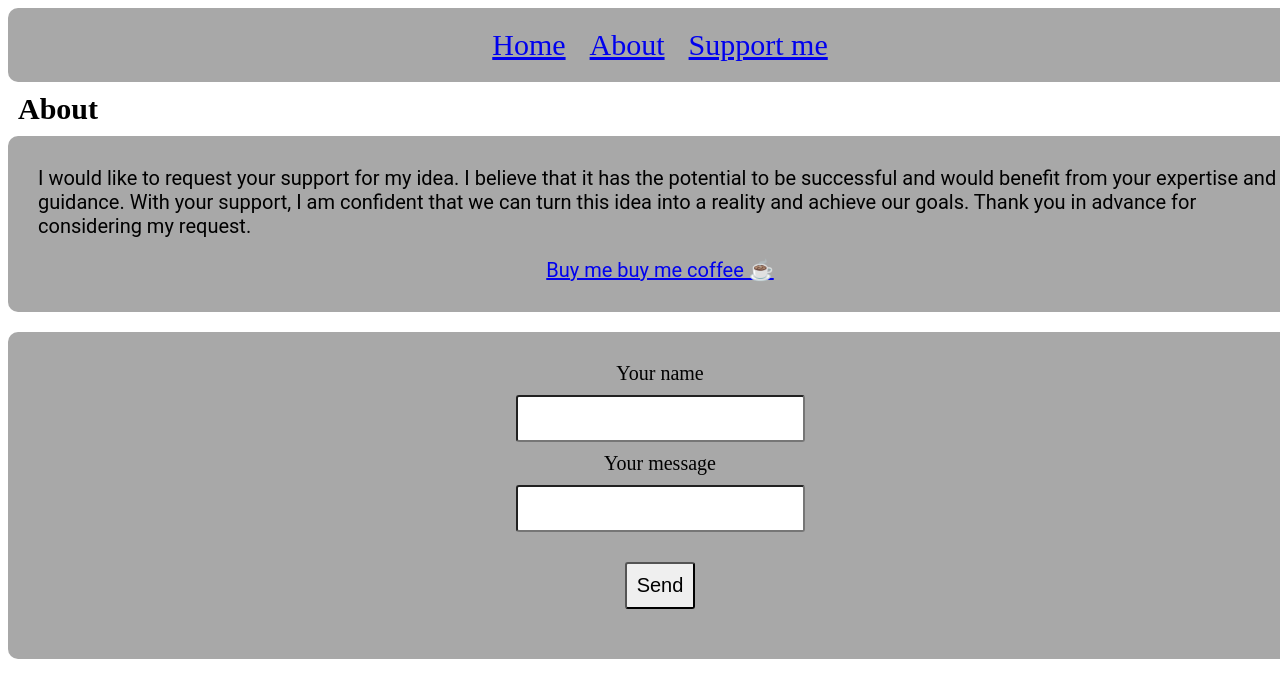
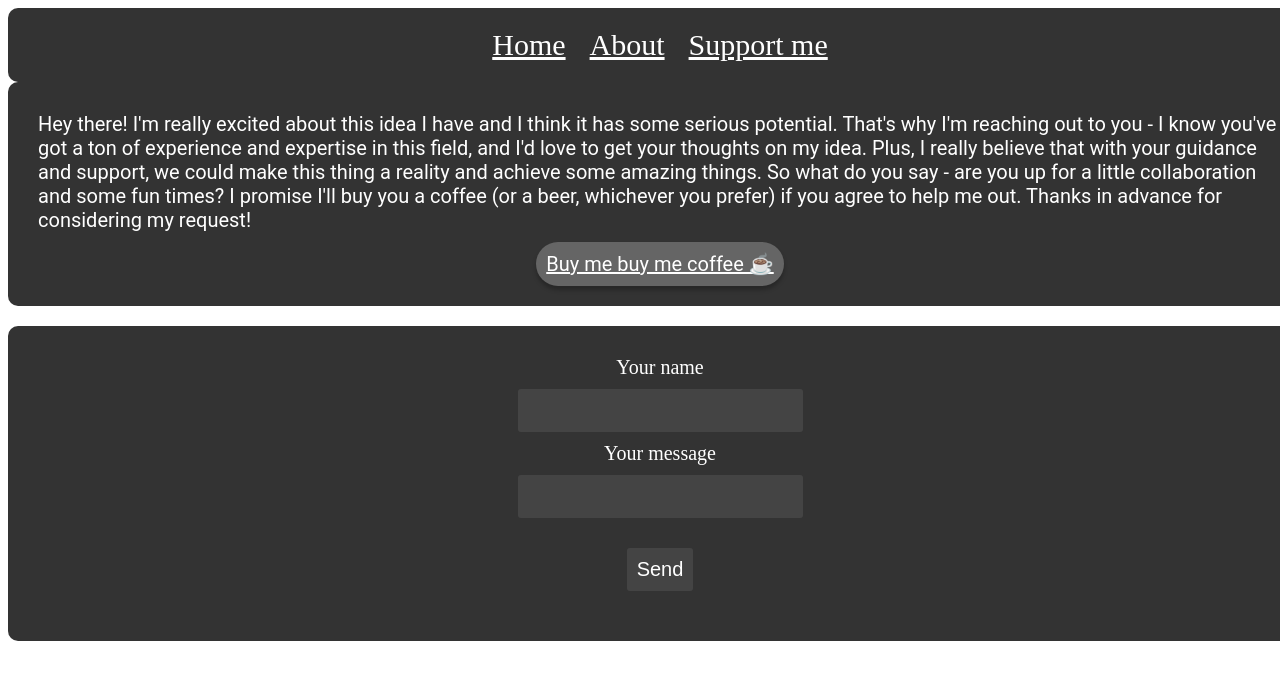
Before and after one commit to DarkBenky/bybit-AI, a plain HTML site: page support.html in a window 1280 px wide. Shown: the top 698 px of the page. Drawn offline with Linux system fonts and the light colour scheme.

Commit message:
small changes

```diff
--- a/style.css
+++ b/style.css
@@ -1,11 +1,11 @@
-.container{
+.container {
     width: auto;
-    height: auto
+    height: auto;
     display: flex;
     flex: auto;
     width: 100%;
     height: 100%;
-    background-color: #a8a8a8;
+    background-color: #333333;
     display: flex;
     flex-direction: column;
     align-items: center;
@@ -14,33 +14,36 @@
     border-radius: 10px;
     padding: 20px;
   }
-.content{
+
+  .content {
     display: flex;
     flex: auto;
     width: 100%;
     height: 100%;
-    background-color: #a8a8a8;
+    background-color: #333333;
     border-radius: 10px;
     display: flex;
     flex-direction: column;
     align-items: center;
     justify-content: center;
-    padding: 20px
+    padding: 20px;
   }
-.container-plotly{
+
+  .container-plotly {
     display: flex;
     flex: auto;
     width: 100%;
     height: 1200px;
-    background-color: #a8a8a8;
+    background-color: #333333;
     border-radius: 10px;
     display: flex;
     flex-direction: column;
     align-items: center;
     justify-content: center;
-    padding: 20px
+    padding: 20px;
   }
-.container-light{
+
+  .container-light {
     display: flex;
     flex: auto;
     width: 100%;
@@ -51,14 +54,15 @@
     flex-direction: column;
     align-items: center;
     justify-content: center;
-    padding: 20px
+    padding: 20px;
   }
-.menu{
+
+  .menu {
     display: flex;
     flex: auto;
     width: 100%;
     height: 100%;
-    background-color: #a8a8a8;
+    background-color: #333333;
     display: flex;
     flex-direction: column;
     align-items: center;
@@ -66,55 +70,68 @@
     border-radius: 10px;
     padding: 20px;
   }
-.heading{
+
+  .heading {
     font-size: 30px;
     border-radius: 30px;
     padding: 10px;
     margin: auto;
+    color: #ffffff;
   }
-.heading:hover{
-    color: #000000;
+
+  .heading:hover {
+    color: #333333;
     background-color: #ffffff;
     border-radius: 10px;
     margin: auto;
   }
-.paragraph{
+
+  .paragraph {
     font-size: 20px;
     border-radius: 30px;
     padding: 10px;
     margin: auto;
+    color: #ffffff;
   }
-.paragraph:hover{
-    color: #000000;
+
+  .paragraph:hover {
+    color: #333333;
     background-color: #ffffff;
     border-radius: 10px;
     margin: auto;
   }
-.paragraph-conclusion{
+
+  .paragraph-conclusion {
     font-size: 23px;
     font-weight: bold;
     border-radius: 30px;
     padding: 10px;
     margin: auto;
+    color: #ffffff;
   }
-.buy-me-coffee{
+
+  .buy-me-coffee {
     font-size: 20px;
     border-radius: 30px;
     padding: 10px;
-    margin: auto;
+    background-color: #656565;
+    box-shadow: 0px 4px 4px rgba(0, 0, 0, 0.25);
+    text-decoration: underline;
+    text-decoration-color: #ffffff;
+    color: #ffffff;
   }
-.buy-me-coffee:hover{
-    color: #000000;
+
+  .buy-me-coffee:hover {
+    color: #333333;
     background-color: #ffffff;
-    border-radius: 10px;
-    margin: auto;
   }
-.form{
+
+  .form {
     display: flex;
     flex: auto;
     width: 100%;
     height: 100%;
-    background-color: #a8a8a8;
+    background-color: #333333;
     display: flex;
     flex-direction: column;
     align-items: center;
@@ -122,20 +139,29 @@
     border-radius: 10px;
     padding: 20px;
   }
-.form-input{
+
+  .form-input {
     font-size: 20px;
     border-radius: 3px;
     padding: 10px;
     margin: auto;
+    color: #ffffff;
+    background-color: #444444;
+    border: none;
   }
-.button{
+
+  .button {
     font-size: 20px;
     border-radius: 3px;
     padding: 10px;
     margin: 30px;
+    color: #ffffff;
+    background-color: #444444;
+    border: none;
   }
-.button:hover{
-    color: #000000;
+
+  .button:hover {
+    color: #333333;
     background-color: #ffffff;
     border-radius: 10px;
   }
--- a/support.html
+++ b/support.html
@@ -15,10 +15,9 @@
 			<a class="heading" href="support.html">Support me</a>
 		</div>
 	</div>
-	<h1 class="heading">About</h1>
 	<div class="container">
-		<p class="paragraph">I would like to request your support for my idea. I believe that it has the potential to be successful and would benefit from your expertise and guidance. With your support, I am confident that we can turn this idea into a reality and achieve our goals. Thank you in advance for considering my request.</p>
-		<p class="buy-me-coffee"><a class="buy-me-coffee" href="https://www.buymeacoffee.com/DarkBenky">Buy me buy me coffee ☕</a></p>
+		<p class="paragraph">Hey there! I'm really excited about this idea I have and I think it has some serious potential. That's why I'm reaching out to you - I know you've got a ton of experience and expertise in this field, and I'd love to get your thoughts on my idea. Plus, I really believe that with your guidance and support, we could make this thing a reality and achieve some amazing things. So what do you say - are you up for a little collaboration and some fun times? I promise I'll buy you a coffee (or a beer, whichever you prefer) if you agree to help me out. Thanks in advance for considering my request!</p>
+		<a class="buy-me-coffee" href="https://www.buymeacoffee.com/DarkBenky">Buy me buy me coffee ☕</a>
 	</div>
 	<div class="container-light">
 		<form class="form" action="https://formsubmit.co/matus.benky@gmail.com" method="POST">
```
Also changed, not shown: about.html (+0 -2 lines), 2 other files. Lines whose indentation alone changed are shown as unchanged.
